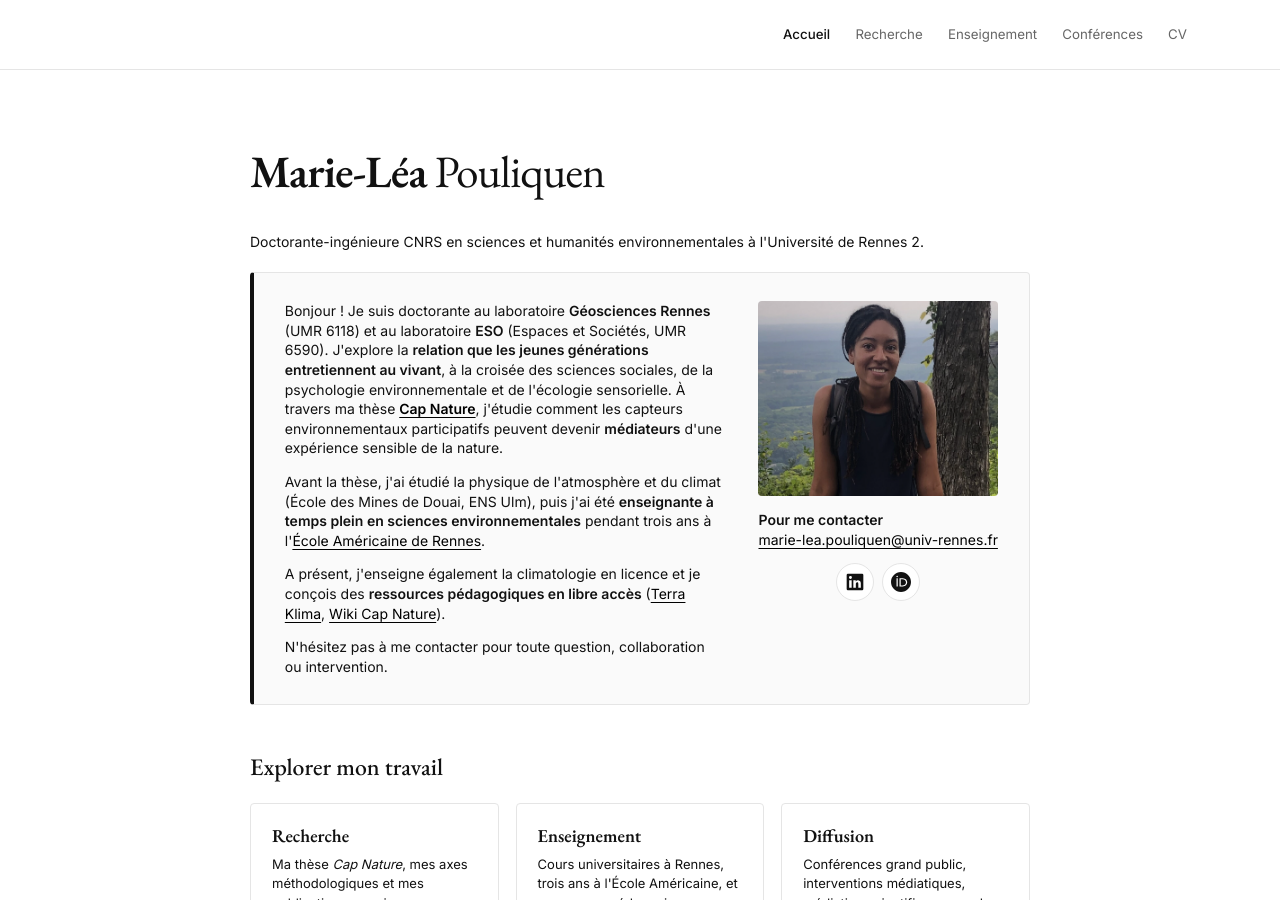
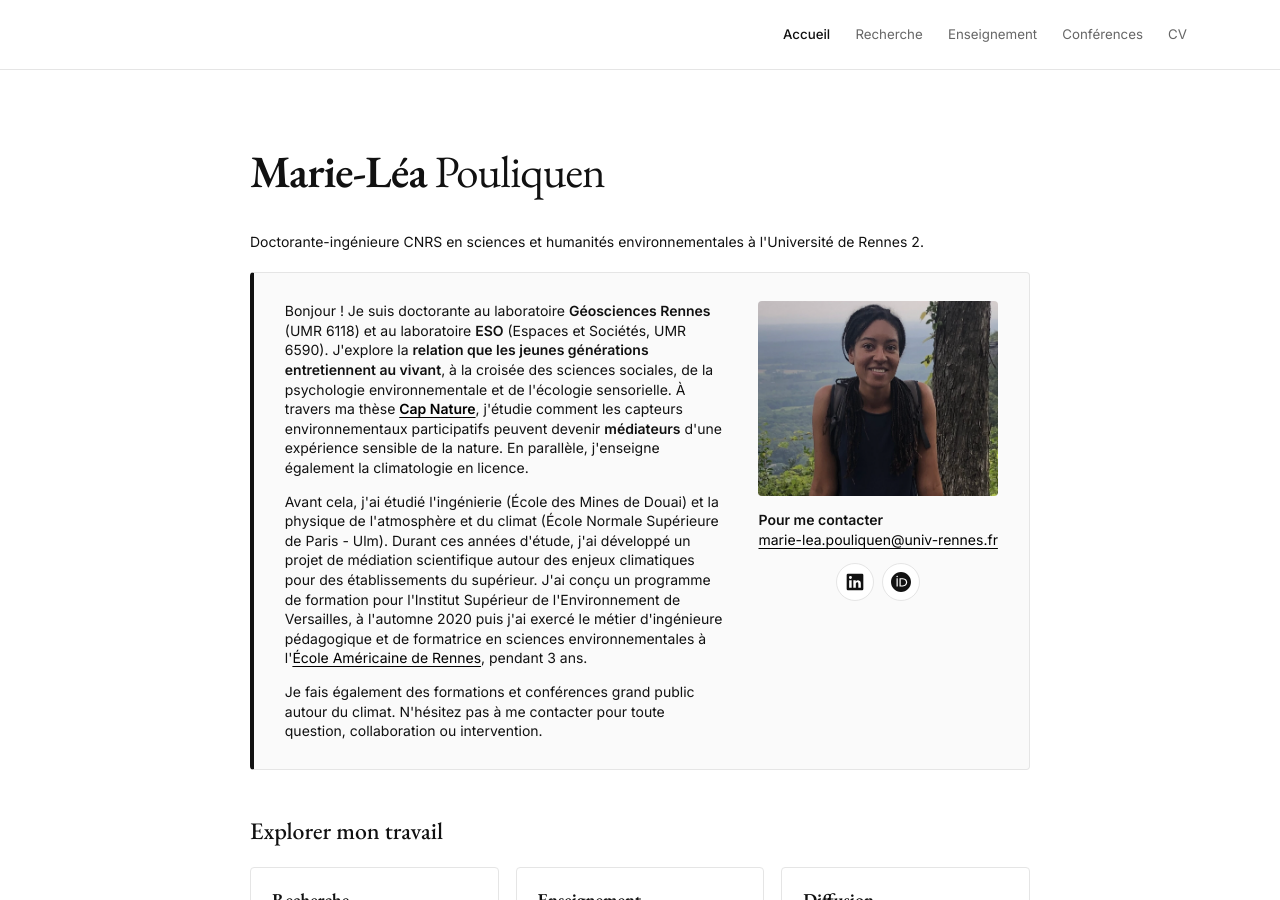
Before and after one commit to marieleapouliquen/marieleapouliquen.github.io, a Jekyll site: the page built from _pages/index.md, in a window 1280 px wide and 900 px high. Built offline with Jekyll 4.4.1, drawn with Linux system fonts in a browser that asks for light colours.

Commit message:
Update index.md

```diff
--- a/_pages/index.md
+++ b/_pages/index.md
@@ -14,13 +14,11 @@ description: Marie-Léa Pouliquen — doctorante
 <div class="home-hero home-hero-card">
 
   <div class="home-intro">
-    <p>Bonjour ! Je suis doctorante au laboratoire <strong>Géosciences Rennes</strong> (UMR 6118) et au laboratoire <strong>ESO</strong> (Espaces et Sociétés, UMR 6590). J'explore la <strong>relation que les jeunes générations entretiennent au vivant</strong>, à la croisée des sciences sociales, de la psychologie environnementale et de l'écologie sensorielle. À travers ma thèse <a href="{{ '/recherche/' | relative_url }}"><strong>Cap Nature</strong></a>, j'étudie comment les capteurs environnementaux participatifs peuvent devenir <strong>médiateurs</strong> d'une expérience sensible de la nature. </p>
+    <p>Bonjour ! Je suis doctorante au laboratoire <strong>Géosciences Rennes</strong> (UMR 6118) et au laboratoire <strong>ESO</strong> (Espaces et Sociétés, UMR 6590). J'explore la <strong>relation que les jeunes générations entretiennent au vivant</strong>, à la croisée des sciences sociales, de la psychologie environnementale et de l'écologie sensorielle. À travers ma thèse <a href="{{ '/recherche/' | relative_url }}"><strong>Cap Nature</strong></a>, j'étudie comment les capteurs environnementaux participatifs peuvent devenir <strong>médiateurs</strong> d'une expérience sensible de la nature. En parallèle, j'enseigne également la climatologie en licence. </p>
 
-    <p>Avant la thèse, j'ai étudié la physique de l'atmosphère et du climat (École des Mines de Douai, ENS Ulm), puis j'ai été <strong>enseignante à temps plein en sciences environnementales</strong> pendant trois ans à l'<a href="{{ '/enseignement/' | relative_url }}">École Américaine de Rennes</a>.</p>
+    <p>Avant cela, j'ai étudié l'ingénierie (École des Mines de Douai) et la physique de l'atmosphère et du climat (École Normale Supérieure de Paris - Ulm). Durant ces années d'étude, j'ai développé un projet de médiation scientifique autour des enjeux climatiques pour des établissements du supérieur. J'ai conçu un programme de formation pour l'Institut Supérieur de l'Environnement de Versailles, à l'automne 2020 puis j'ai exercé le métier d'ingénieure pédagogique et de formatrice en sciences environnementales à l'<a href="{{ '/enseignement/' | relative_url }}">École Américaine de Rennes</a>, pendant 3 ans.</p>
 
-    <p> A présent, j'enseigne également la climatologie en licence et je conçois des <strong>ressources pédagogiques en libre accès</strong> (<a href="{{ '/terra-klima/' | relative_url }}">Terra Klima</a>, <a href="https://marieleapouliquen.github.io/wiki-cap-nature/">Wiki Cap Nature</a>).</p>
-
-    <p>N'hésitez pas à me contacter pour toute question, collaboration ou intervention.</p>
+    <p> Je fais également des formations et conférences grand public autour du climat. N'hésitez pas à me contacter pour toute question, collaboration ou intervention.</p>
   </div>
 
   <div class="home-photo-wrap">
```
